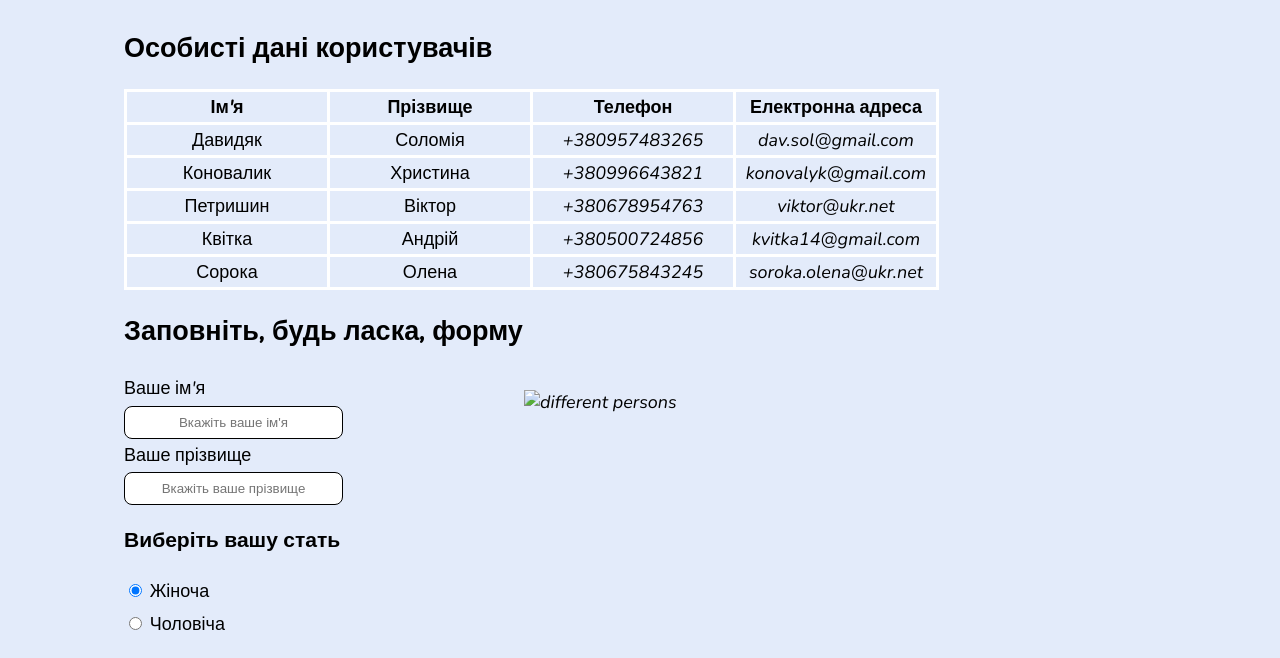
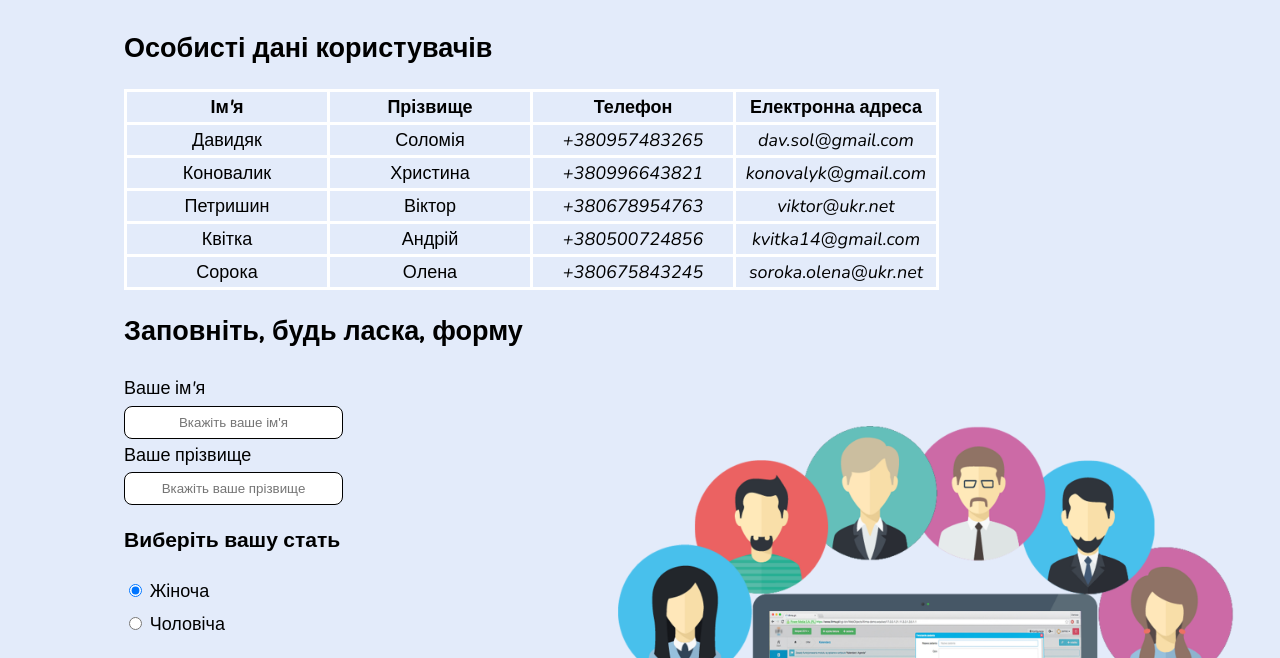
Before and after one commit to MariiaSalamakha/hw-3, a plain HTML site: page index.html in a window 1280 px wide. Shown: the part 126-784 px from the top of the page. Drawn offline with nearby package versions, Linux system fonts and the light colour scheme; the site is published under a folder, as on GitHub Pages, so addresses that start at the root find nothing.

Commit message:
fixed image paths

```diff
--- a/index.html
+++ b/index.html
@@ -4,7 +4,7 @@
     <meta charset="UTF-8" />
     <meta name="viewport" content="width=device-width, initial-scale=1.0" />
     <link rel="stylesheet" href="index.css" />
-    <link rel="icon" type="image/png" href="/images/icon_3_red.png" />
+    <link rel="icon" type="image/png" href="images/icon_3_red.png" />
     <link
       href="https://fonts.googleapis.com/css2?family=Nunito:ital,wght@1,300&display=swap"
       rel="stylesheet"
@@ -59,7 +59,7 @@
       </table>
     </div>
     <div>
-      <img src="/images/information.png" alt="different persons" width="800" />
+      <img src="images/information.png" alt="different people" width="800" />
     </div>
     <h2>Заповніть, будь ласка, форму</h2>
 
```
